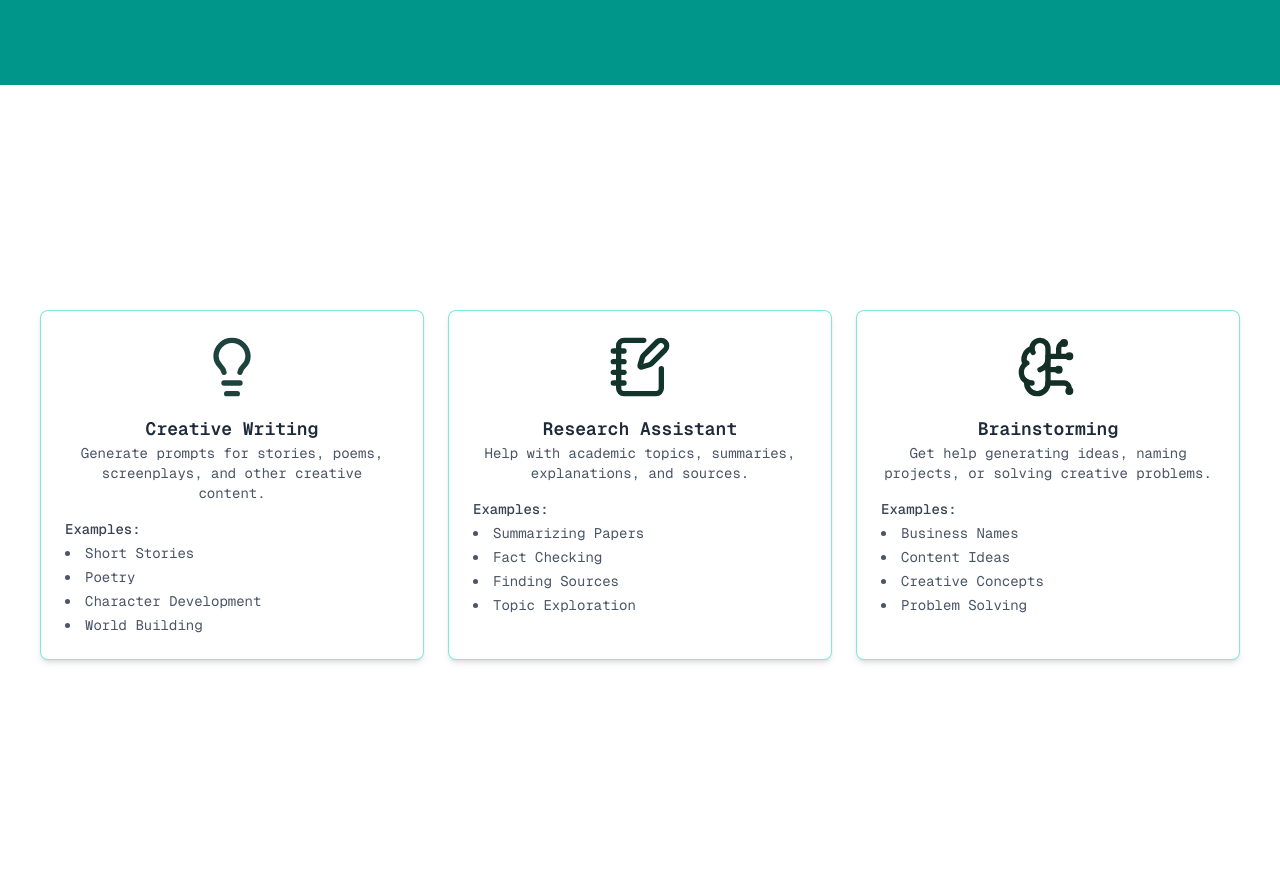
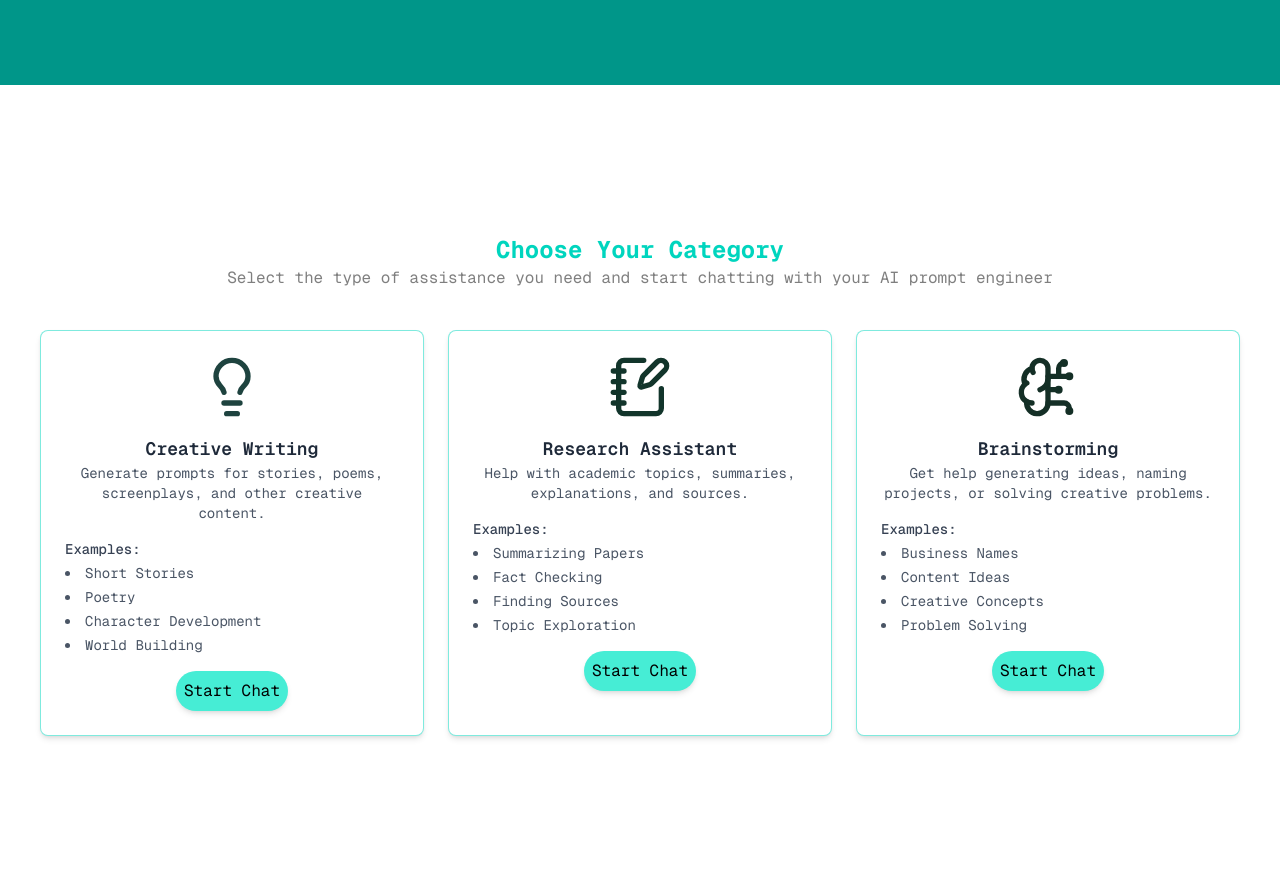
Before and after one commit to DaleStack/Engenie, a Django app: page / in a window 1280 px wide. Shown: the part 555-1440 px from the top of the page. Run offline with Django 5.2, Linux system fonts and the light colour scheme; some libraries are stand-ins or nearby versions; some web fonts are replaced.

Commit message:
added smooth scrolling for Choose Category button

```diff
--- a/chat/templates/chat/home_view.html
+++ b/chat/templates/chat/home_view.html
@@ -17,6 +17,10 @@
             font-weight: 400;
             font-style: normal;
             }
+
+            html {
+            scroll-behavior: smooth;
+            }
         </style>
 	</head>
 
@@ -31,13 +35,17 @@
                 <p class="text-white max-w-xl">
                     Your AI-powered prompt engineering assistant that crafts perfect prompts for any task. Choose a category below to get started.
                 </p>
-                <a class="btn bg-white text-teal-600 font-semibold py-2 px-4 rounded shadow hover:bg-gray-100 transition">
+                <a href="#category-section" class="btn bg-white text-teal-600 font-semibold py-2 px-4 rounded shadow hover:bg-gray-100 transition">
                     Choose Category
                 </a>
             </div>
         </div>
 
-       <div class="bg-white min-h-screen flex justify-center items-center p-4">
+       <div id="category-section" class="bg-white min-h-screen flex flex-col justify-center items-center p-4 space-y-10">
+        <div class="text-center">
+            <p class="font-bold text-2xl text-teal-400">Choose Your Category</p>
+            <p class="text-black/50">Select the type of assistance you need and start chatting with your AI prompt engineer</p>
+        </div>
     <div class="grid grid-cols-1 sm:grid-cols-2 lg:grid-cols-3 gap-6">
         <!-- Card 1 -->
             <a href="{% url 'generate_content' pk=1 mode='creative-writing' %}" class="max-w-sm w-full bg-white border border-teal-400/50 hover:scale-105 duration-300 transition-all rounded-lg shadow-md p-6 hover:shadow-lg flex flex-col items-center text-center space-y-4">
@@ -55,6 +63,7 @@
                         <li>World Building</li>
                     </ul>
                 </div>
+                <button class="bg-teal-300 p-2 rounded-full cursor-pointer shadow-md">Start Chat</button>
             </a>
 
             <!-- Card 2 -->
@@ -73,6 +82,7 @@
                         <li>Topic Exploration</li>
                     </ul>
                 </div>
+                <button class="bg-teal-300 p-2 rounded-full cursor-pointer shadow-md">Start Chat</button>
             </a>
 
             <!-- Card 3 -->
@@ -91,6 +101,7 @@
                         <li>Problem Solving</li>
                     </ul>
                 </div>
+                <button class="bg-teal-300 p-2 rounded-full cursor-pointer shadow-md">Start Chat</button>
             </a>
         </div>
     </div>
--- a/theme/static/css/dist/styles.css
+++ b/theme/static/css/dist/styles.css
@@ -11,12 +11,12 @@
     --color-amber-500: oklch(76.9% 0.188 70.08);
     --color-teal-50: oklch(98.4% 0.014 180.72);
     --color-teal-100: oklch(95.3% 0.051 180.801);
+    --color-teal-300: oklch(85.5% 0.138 181.071);
     --color-teal-400: oklch(77.7% 0.152 181.912);
     --color-teal-600: oklch(60% 0.118 184.704);
     --color-teal-900: oklch(38.6% 0.063 188.416);
     --color-gray-50: oklch(98.5% 0.002 247.839);
     --color-gray-100: oklch(96.7% 0.003 264.542);
-    --color-gray-200: oklch(92.8% 0.006 264.531);
     --color-gray-300: oklch(87.2% 0.01 258.338);
     --color-gray-600: oklch(44.6% 0.03 256.802);
     --color-gray-700: oklch(37.3% 0.034 259.733);
@@ -289,9 +289,6 @@
   .min-h-\[80vh\] {
     min-height: 80vh;
   }
-  .min-h-auto {
-    min-height: auto;
-  }
   .min-h-screen {
     min-height: 100vh;
   }
@@ -318,6 +315,9 @@
   }
   .max-w-xl {
     max-width: var(--container-xl);
+  }
+  .cursor-pointer {
+    cursor: pointer;
   }
   .resize-none {
     resize: none;
@@ -370,10 +370,10 @@
     margin-block-start: calc(calc(var(--spacing) * 4) * var(--tw-space-y-reverse));
     margin-block-end: calc(calc(var(--spacing) * 4) * calc(1 - var(--tw-space-y-reverse)));
   }
-  :where(.space-y-5 > :not(:last-child)) {
+  :where(.space-y-10 > :not(:last-child)) {
     --tw-space-y-reverse: 0;
-    margin-block-start: calc(calc(var(--spacing) * 5) * var(--tw-space-y-reverse));
-    margin-block-end: calc(calc(var(--spacing) * 5) * calc(1 - var(--tw-space-y-reverse)));
+    margin-block-start: calc(calc(var(--spacing) * 10) * var(--tw-space-y-reverse));
+    margin-block-end: calc(calc(var(--spacing) * 10) * calc(1 - var(--tw-space-y-reverse)));
   }
   .self-center {
     align-self: center;
@@ -399,9 +399,6 @@
   .border {
     border-style: var(--tw-border-style);
     border-width: 1px;
-  }
-  .border-gray-200 {
-    border-color: var(--color-gray-200);
   }
   .border-gray-300 {
     border-color: var(--color-gray-300);
@@ -430,6 +427,9 @@
     .bg-teal-100\/50 {
       background-color: color-mix(in oklab, var(--color-teal-100) 50%, transparent);
     }
+  }
+  .bg-teal-300 {
+    background-color: var(--color-teal-300);
   }
   .bg-teal-600 {
     background-color: var(--color-teal-600);
@@ -554,6 +554,12 @@
   .text-gray-800 {
     color: var(--color-gray-800);
   }
+  .text-teal-300 {
+    color: var(--color-teal-300);
+  }
+  .text-teal-400 {
+    color: var(--color-teal-400);
+  }
   .text-teal-600 {
     color: var(--color-teal-600);
   }
@@ -589,11 +595,6 @@
     transition-timing-function: var(--tw-ease, var(--default-transition-timing-function));
     transition-duration: var(--tw-duration, var(--default-transition-duration));
   }
-  .transition-shadow {
-    transition-property: box-shadow;
-    transition-timing-function: var(--tw-ease, var(--default-transition-timing-function));
-    transition-duration: var(--tw-duration, var(--default-transition-duration));
-  }
   .duration-300 {
     --tw-duration: 300ms;
     transition-duration: 300ms;
@@ -620,11 +621,6 @@
   @media (width >= 40rem) {
     .sm\:grid-cols-2 {
       grid-template-columns: repeat(2, minmax(0, 1fr));
-    }
-  }
-  @media (width >= 64rem) {
-    .lg\:flex {
-      display: flex;
     }
   }
   @media (width >= 64rem) {
```
